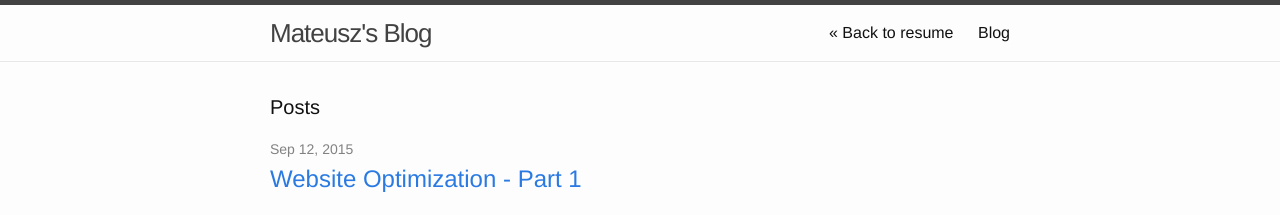
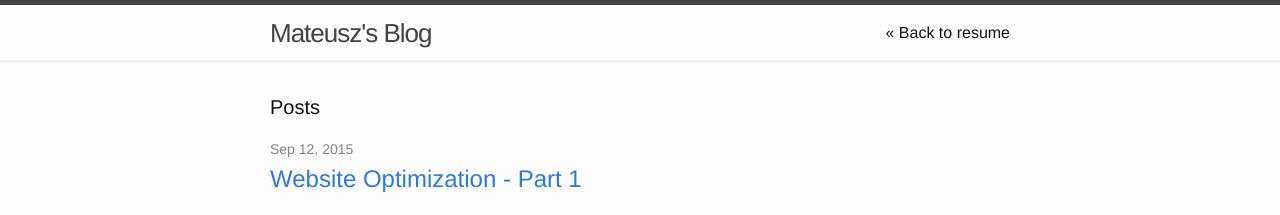
Before and after one commit to matty99/matty99.github.io, a Jekyll site: the page built from post-list.html, in a window 1280 px wide. Shown: the top 215 px of the page. Built offline with Jekyll 4.4.1, drawn with Linux system fonts in a browser that asks for light colours.

Commit message:
Removing extra page links from header

```diff
--- a/_includes/header.html
+++ b/_includes/header.html
@@ -2,24 +2,11 @@
 
   <div class="wrapper">
 
-    <a class="site-title" href="{{ site.baseurl }}/">{{ site.title }}</a>
+    <a class="site-title" href="{{ site.baseurl }}/blog/">{{ site.title }}</a>
 
     <nav class="site-nav">
-      <a href="#" class="menu-icon">
-        <svg viewBox="0 0 18 15">
-          <path fill="#424242" d="M18,1.484c0,0.82-0.665,1.484-1.484,1.484H1.484C0.665,2.969,0,2.304,0,1.484l0,0C0,0.665,0.665,0,1.484,0 h15.031C17.335,0,18,0.665,18,1.484L18,1.484z"/>
-          <path fill="#424242" d="M18,7.516C18,8.335,17.335,9,16.516,9H1.484C0.665,9,0,8.335,0,7.516l0,0c0-0.82,0.665-1.484,1.484-1.484 h15.031C17.335,6.031,18,6.696,18,7.516L18,7.516z"/>
-          <path fill="#424242" d="M18,13.516C18,14.335,17.335,15,16.516,15H1.484C0.665,15,0,14.335,0,13.516l0,0 c0-0.82,0.665-1.484,1.484-1.484h15.031C17.335,12.031,18,12.696,18,13.516L18,13.516z"/>
-        </svg>
-      </a>
-
       <div class="trigger">
         <a class="page-link" href="/">&laquo; Back to resume</a>
-        {% for page in site.pages %}
-          {% if page.title %}
-          <a class="page-link" href="{{ page.url | prepend: site.baseurl }}">{{ page.title }}</a>
-          {% endif %}
-        {% endfor %}
       </div>
     </nav>
 
```
